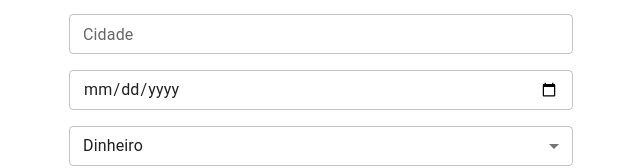
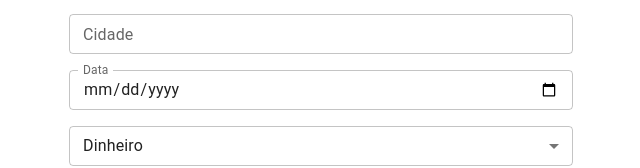
Before and after one commit to tsgomes9/-receipt-generator, a React (Vite) app: page / in a window 1280 px wide. Shown: the part 276-444 px from the top of the page, without its empty margins (319-959 px from the left). Built offline with nearby package versions, Linux system fonts and the light colour scheme; the HTML template or start-up script is replaced by a standard one; what @react-pdf/renderer would draw is missing.

Commit message:
refac: date field label

```diff
--- a/src/App.tsx
+++ b/src/App.tsx
@@ -119,6 +119,8 @@ function App() {
             variant="outlined"
             size="small"
             type="date"
+            label="Data"
+            InputLabelProps={{ shrink: true }}
             sx={{ width: "100%" }}
             onChange={(e) => setDate(e.target.value)}
           />
```
